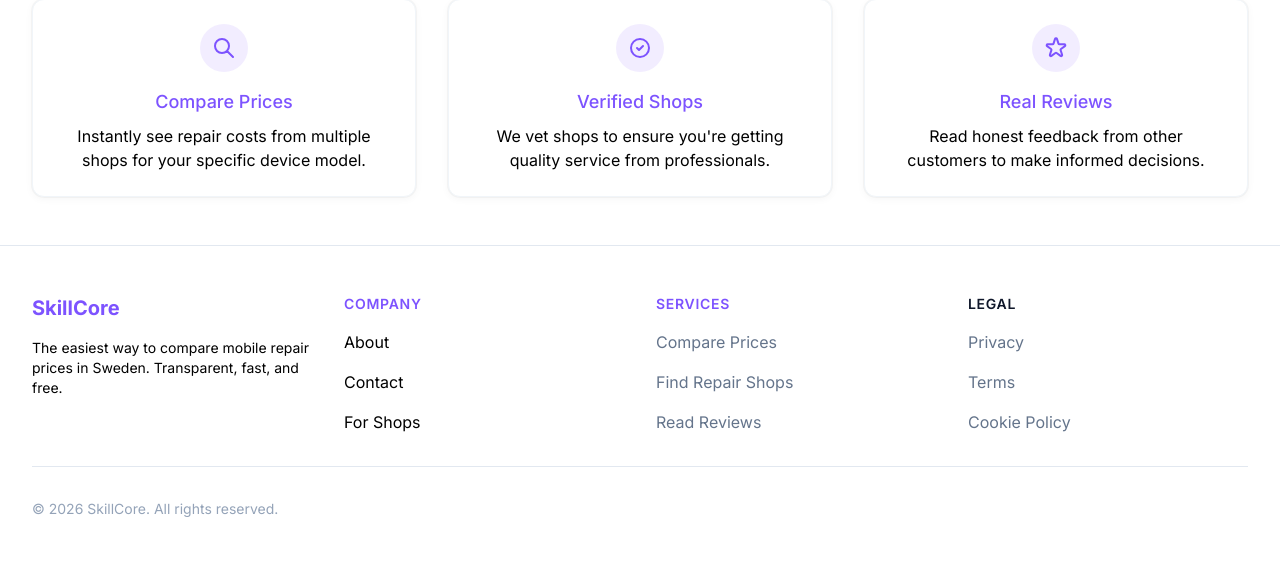
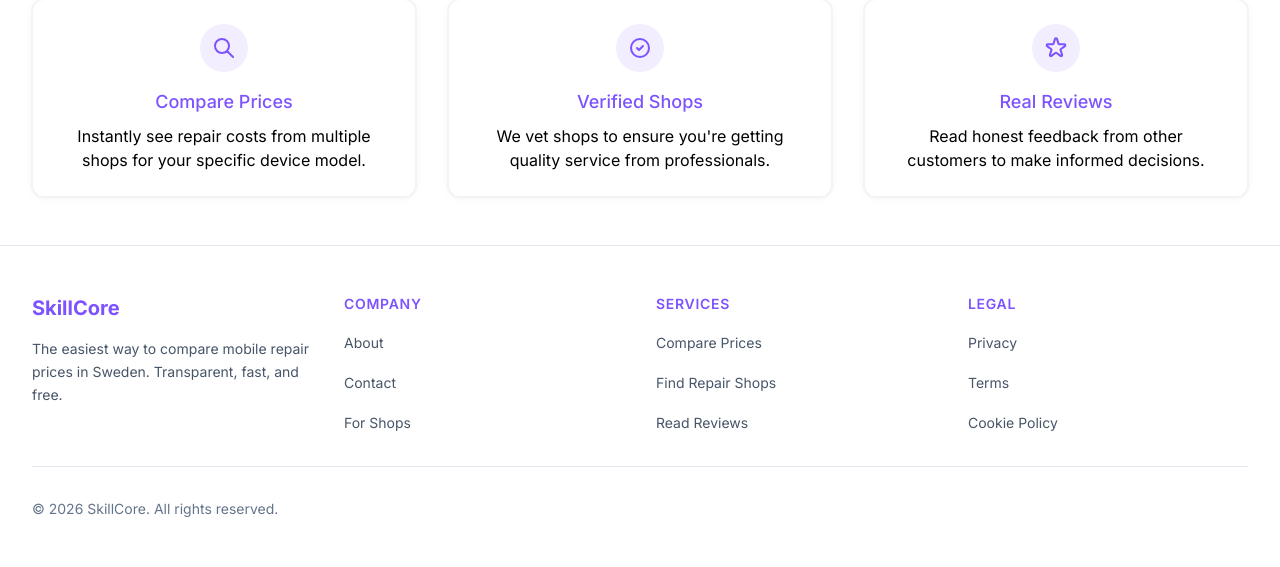
Before and after one commit to hamedkhomjani/skillcore, a Django app: page /about/ in a window 1280 px wide. Shown: the part 653-1220 px from the top of the page. Run offline with Django 5.2, Linux system fonts and the light colour scheme; some libraries are stand-ins or nearby versions.

Commit message:
feat: implement base template with Tailwind CSS, Fluent UI, and persistent dark mode support

```diff
--- a/templates/base.html
+++ b/templates/base.html
@@ -262,7 +262,7 @@
             <div class="grid grid-cols-1 md:grid-cols-4 gap-8">
                 <div class="col-span-1 md:col-span-1">
                     <span class="font-bold text-xl text-primary">SkillCore</span>
-                    <p class="mt-4 text-sm text-secondary">
+                    <p class="mt-4 text-sm text-slate-600 dark:text-slate-400 leading-relaxed">
                         The easiest way to compare mobile repair prices in Sweden. Transparent, fast, and free.
                     </p>
                 </div>
@@ -270,38 +270,38 @@
                     <h3 class="text-sm font-semibold text-primary tracking-wider uppercase">Company</h3>
                     <ul class="mt-4 space-y-4">
                         <li><a href="{% url 'pages:about' %}"
-                                class="text-base text-secondary hover:text-primary">About</a></li>
+                                class="text-sm text-slate-600 dark:text-slate-400 transition-colors hover:text-primary">About</a></li>
                         <li><a href="{% url 'pages:contact' %}"
-                                class="text-base text-secondary hover:text-primary">Contact</a></li>
+                                class="text-sm text-slate-600 dark:text-slate-400 transition-colors hover:text-primary">Contact</a></li>
                         <li><a href="{% url 'shops:dashboard' %}"
-                                class="text-base text-secondary hover:text-primary">For Shops</a></li>
+                                class="text-sm text-slate-600 dark:text-slate-400 transition-colors hover:text-primary">For Shops</a></li>
                     </ul>
                 </div>
                 <div>
                     <h3 class="text-sm font-semibold text-primary tracking-wider uppercase">Services</h3>
                     <ul class="mt-4 space-y-4">
                         <li><a href="{% url 'pricing:home' %}"
-                                class="text-base text-slate-500 hover:text-primary">Compare Prices</a></li>
-                        <li><a href="{% url 'pricing:home' %}" class="text-base text-slate-500 hover:text-primary">Find
+                                class="text-sm text-slate-600 dark:text-slate-400 transition-colors hover:text-primary">Compare Prices</a></li>
+                        <li><a href="{% url 'pricing:home' %}" class="text-sm text-slate-600 dark:text-slate-400 transition-colors hover:text-primary">Find
                                 Repair Shops</a></li>
-                        <li><a href="{% url 'pricing:home' %}" class="text-base text-slate-500 hover:text-primary">Read
+                        <li><a href="{% url 'pricing:home' %}" class="text-sm text-slate-600 dark:text-slate-400 transition-colors hover:text-primary">Read
                                 Reviews</a></li>
                     </ul>
                 </div>
                 <div>
-                    <h3 class="text-sm font-semibold text-slate-900 tracking-wider uppercase">Legal</h3>
+                    <h3 class="text-sm font-semibold text-primary tracking-wider uppercase">Legal</h3>
                     <ul class="mt-4 space-y-4">
                         <li><a href="{% url 'pages:privacy' %}"
-                                class="text-base text-slate-500 hover:text-primary">Privacy</a></li>
+                                class="text-sm text-slate-600 dark:text-slate-400 transition-colors hover:text-primary">Privacy</a></li>
                         <li><a href="{% url 'pages:terms' %}"
-                                class="text-base text-slate-500 hover:text-primary">Terms</a></li>
+                                class="text-sm text-slate-600 dark:text-slate-400 transition-colors hover:text-primary">Terms</a></li>
                         <li><a href="{% url 'pages:privacy' %}"
-                                class="text-base text-slate-500 hover:text-primary">Cookie Policy</a></li>
+                                class="text-sm text-slate-600 dark:text-slate-400 transition-colors hover:text-primary">Cookie Policy</a></li>
                     </ul>
                 </div>
             </div>
-            <div class="mt-8 border-t border-slate-200 pt-8 text-center md:text-left">
-                <p class="text-sm text-slate-400">&copy; 2026 SkillCore. All rights reserved.</p>
+            <div class="mt-8 border-t border-slate-200 dark:border-slate-800 pt-8 text-center md:text-left">
+                <p class="text-sm text-slate-500 dark:text-slate-500">&copy; 2026 SkillCore. All rights reserved.</p>
             </div>
         </div>
     </footer>
```
